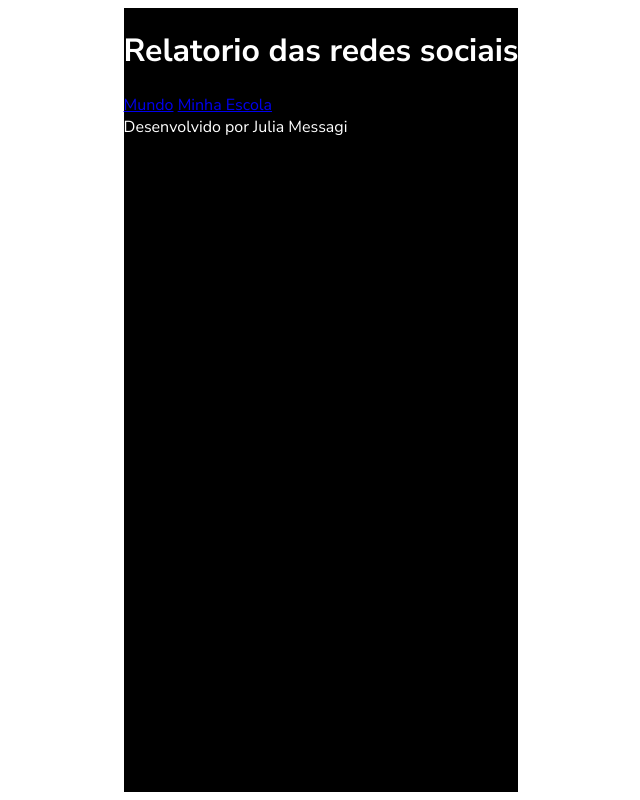
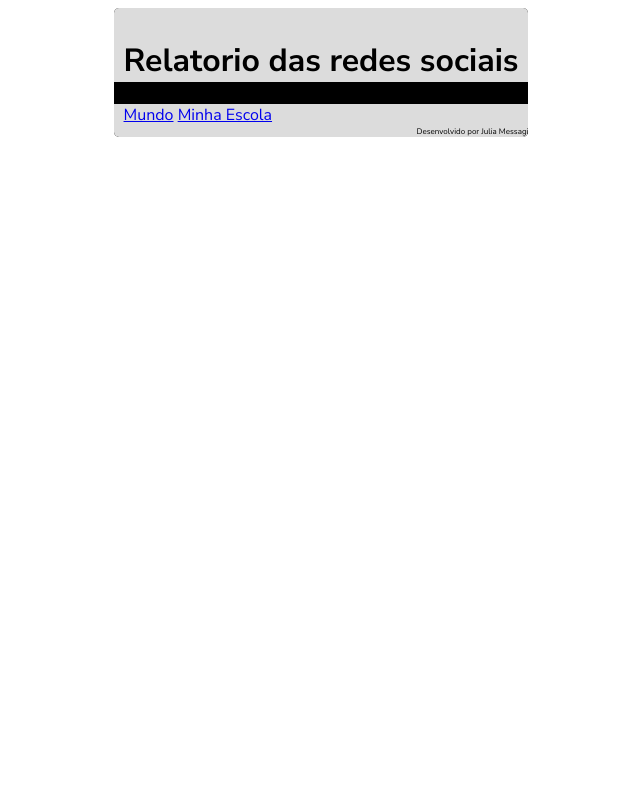
Before and after one commit to juliamensagem/3-TRIMESTRE-JuliaMessagi, a plain HTML site: page 3-TRIMESTRE-JuliaMessagi-main/REDES SOCIAIS/INDEX.HTML in a window 1280 px wide. Shown: the whole page, without its empty margins (319-959 px from the left). Drawn offline with Linux system fonts and the light colour scheme.

Commit message:
Add files via upload

```diff
--- a/3-TRIMESTRE-JuliaMessagi-main/REDES SOCIAIS/STYLE.CSS
+++ b/3-TRIMESTRE-JuliaMessagi-main/REDES SOCIAIS/STYLE.CSS
@@ -4,10 +4,33 @@ html{
     background-color: white;
     font-family: "Nunito Sans";
     display: flex;
-    height: 100vh;
+    height: auto;
     justify-content: center;
 }
 body {
     background-color: #000000;
     color: #FFFFFF;
+    border-radius: 5px;
 }
+header{
+    background-color: gainsboro;
+    color: black;
+    border-radius: 5px 5px 0 0;
+    padding: 10px 10px 0 10px;
+}
+main{
+    background-color: gainsboro;
+    color: black;
+    padding: 0px 10px 0 10px;
+}
+footer{
+    background-color: gainsboro;
+    color: black;
+    padding: 0 0 0 10px;
+    border-radius: 0 0 5px 5px;
+    text-align: right;
+    font-size: 8px;
+}
+a:hover{
+    font-size: 14px;
+}
```
